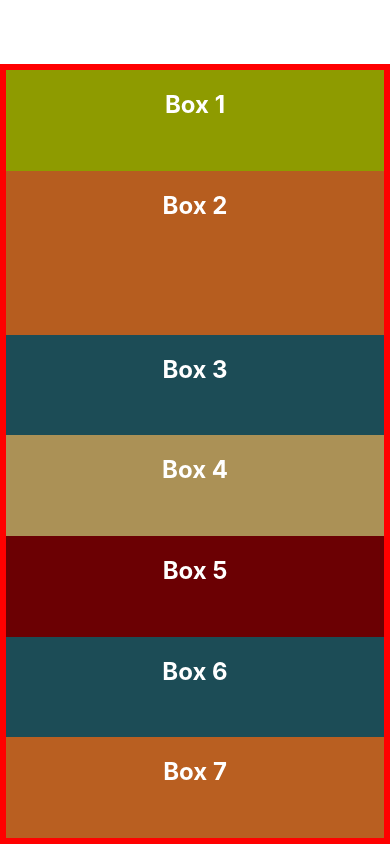
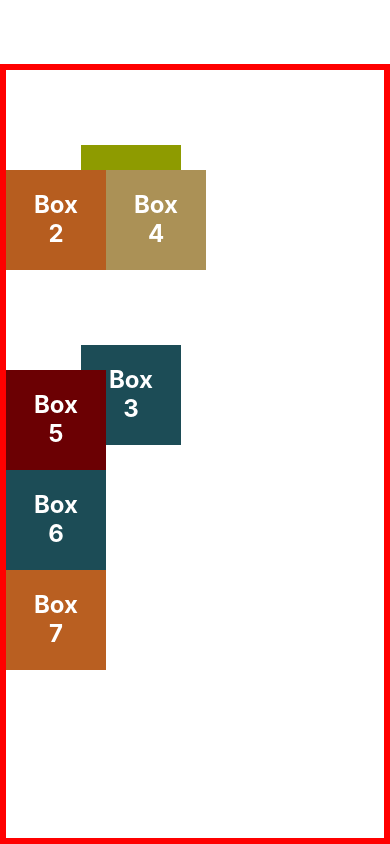
Before and after one commit to hAI-FA001/React-Native--Learn, a React Native app in the folder Layout/: screen / in a window 390 px wide. Built offline with nearby package versions, Linux system fonts and the light colour scheme.

Commit message:
relative and absolute position

```diff
--- a/Layout/App.js
+++ b/Layout/App.js
@@ -7,10 +7,19 @@
     // "flex: 1" to occupy all space
     // <View style={{ backgroundColor: 'plum', flex: 1 }}></View>
     <View style={styles.container}>
-      <Box style={{ backgroundColor: '#8e9b00', flexGrow: 1 }}>Box 1</Box>
-      <Box style={{ backgroundColor: '#b65d1f', flexGrow: 3 }}>Box 2</Box>
-      <Box style={{ backgroundColor: '#1c4c56' }}>Box 3</Box>
-      <Box style={{ backgroundColor: '#ab9156' }}>Box 4</Box>
+      <Box style={{ backgroundColor: '#8e9b00', top: 75, left: 75 }}>Box 1</Box>
+      <Box style={{ backgroundColor: '#b65d1f' }}>Box 2</Box>
+      <Box style={{ backgroundColor: '#1c4c56', top: 75, left: 75 }}>Box 3</Box>
+      <Box
+        style={{
+          backgroundColor: '#ab9156',
+          top: 100,
+          left: 100,
+          position: 'absolute',
+        }}
+      >
+        Box 4
+      </Box>
       <Box style={{ backgroundColor: '#6b0003' }}>Box 5</Box>
       <Box style={{ backgroundColor: '#1c4c56' }}>Box 6</Box>
       <Box style={{ backgroundColor: '#b95f21' }}>Box 7</Box>
@@ -23,19 +32,6 @@
     marginTop: 64,
     borderWidth: 6,
     borderColor: 'red',
-
-    // height: 300,
-    // width: 300,
-
-    flex: 1, // border shows it takes up all space rather than only space occupied by children
-    // flexDirection: 'row',
-    // justifyContent: 'space-between',
-    // alignItems: 'flex-start',
-    // flexWrap: 'wrap',
-    // alignContent: 'center',
-
-    // rowGap: 10,
-    // columnGap: 20,
-    // gap: 20,
+    flex: 1,
   },
 })
--- a/Layout/components/Box.js
+++ b/Layout/components/Box.js
@@ -12,7 +12,8 @@
   box: {
     backgroundColor: '#fff',
     padding: 20,
-    flexGrow: 1,
+    width: 100,
+    height: 100,
   },
 
   text: {
```
